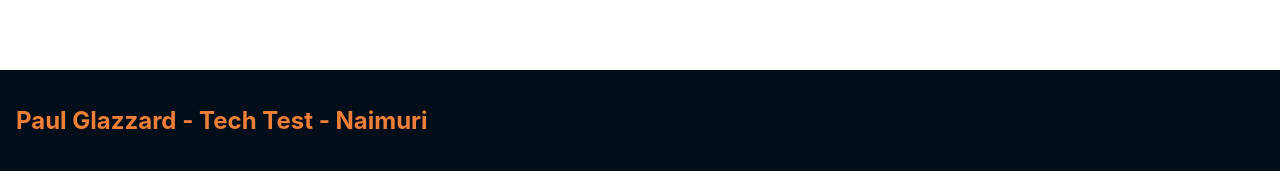
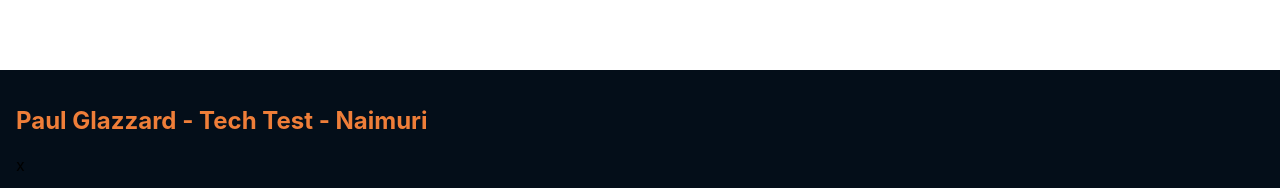
Before and after one commit to GlazzardP/naimuri, a React (Create React App) app: page / in a window 1280 px wide. Shown: the part 844-1032 px from the top of the page. Built offline with nearby package versions, Linux system fonts and the light colour scheme; no server answers.

Commit message:
updated token

```diff
--- a/src/App.tsx
+++ b/src/App.tsx
@@ -22,6 +22,7 @@
         <ContentColumn>
           <h2>Paul Glazzard - Tech Test - Naimuri</h2>
         </ContentColumn>
+        x
       </FooterWrapper>
     </>
   );
--- a/src/pages/Landing.tsx
+++ b/src/pages/Landing.tsx
@@ -6,7 +6,7 @@
 const { Octokit } = require("@octokit/rest");
 
 export const octokit = new Octokit({
-  auth: `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`,
+  auth: `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`, // .env normally
 });
 
 /*
```
Also changed, not shown: 1 other file (tests, documents, lock files or other folders).
